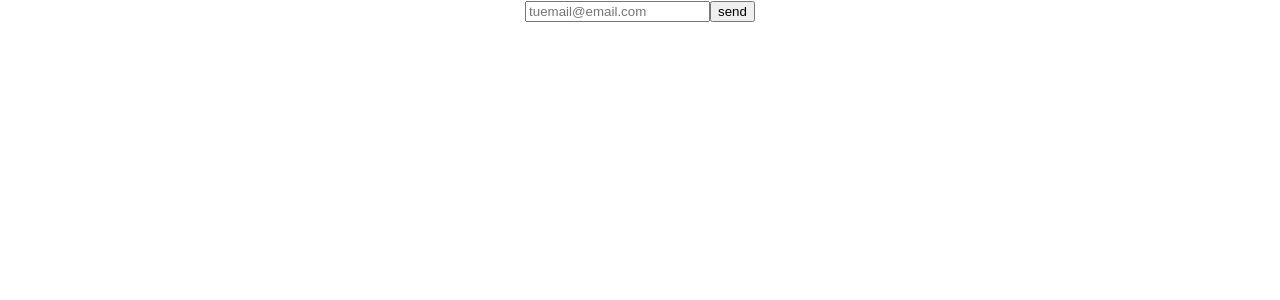
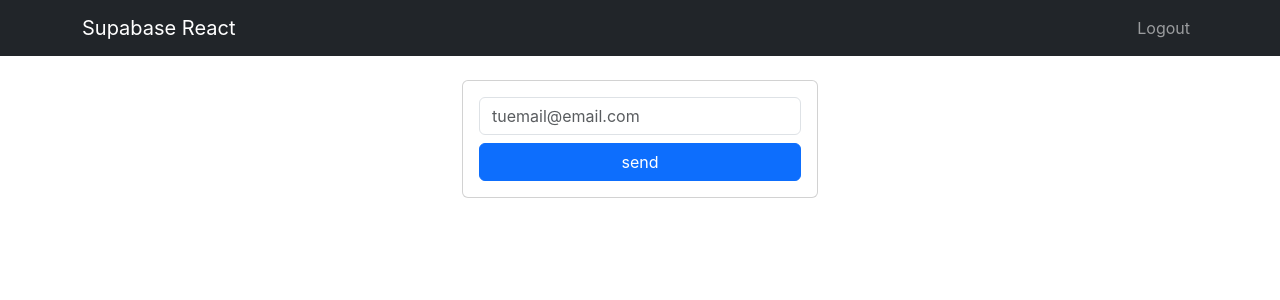
Before and after one commit to Anthonyx82/Anthonyx82.github.io, a React (Create React App) app in the folder SupabaseReactProyect/supabase-react/: page /login in a window 1280 px wide. Shown: the top 300 px of the page. Built offline with nearby package versions, Linux system fonts and the light colour scheme; no server answers.

Commit message:
SUPABASE-REACT - Gestor de tareas

```diff
--- a/SupabaseReactProyect/supabase-react/package.json
+++ b/SupabaseReactProyect/supabase-react/package.json
@@ -9,6 +9,7 @@
     "@testing-library/jest-dom": "^5.17.0",
     "@testing-library/react": "^13.4.0",
     "@testing-library/user-event": "^13.5.0",
+    "bootstrap": "^5.3.3",
     "localforage": "^1.10.0",
     "match-sorter": "^6.3.4",
     "react": "^18.2.0",
@@ -41,5 +42,8 @@
       "last 1 firefox version",
       "last 1 safari version"
     ]
+  },
+  "devDependencies": {
+    "@babel/plugin-proposal-private-property-in-object": "^7.21.11"
   }
 }
--- a/SupabaseReactProyect/supabase-react/src/App.js
+++ b/SupabaseReactProyect/supabase-react/src/App.js
@@ -8,6 +8,8 @@ import NotFound from "./pages/NotFound";
 import { TaskContextProvider } from "./context/TaskContext";
 
 import { supabase } from "./supabase/client";
+
+import Navbar from "./component/Navbar";
 
 function App() {
 
@@ -27,11 +29,14 @@ function App() {
   return (
     <div className="App">
       <TaskContextProvider>
-        <Routes>
-          <Route path="/" element={<Home />} />
-          <Route path="/login" element={<Login />} />
-          <Route path="*" element={<NotFound />} />
-        </Routes>
+        <Navbar />
+        <div className="container">
+          <Routes>
+            <Route path="/" element={<Home />} />
+            <Route path="/login" element={<Login />} />
+            <Route path="*" element={<NotFound />} />
+          </Routes>
+        </div>
       </TaskContextProvider>
     </div>
   );
--- /dev/null
+++ b/SupabaseReactProyect/supabase-react/src/component/Navbar.js
@@ -0,0 +1,24 @@
+import { Link } from "react-router-dom"
+import { supabase } from "../supabase/client"
+
+function Navbar() {
+    return (
+        <nav class="navbar navbar-expand-lg bg-dark navbar-dark">
+            <div class="container">
+                <Link class="navbar-brand" to="/">Supabase React</Link>
+                <button class="navbar-toggler" type="button" data-bs-toggle="collapse" data-bs-target="#navbarNav" aria-controls="navbarNav" aria-expanded="false" aria-label="Toggle navigation">
+                    <span class="navbar-toggler-icon"></span>
+                </button>
+                <div class="collapse navbar-collapse" id="navbarNav">
+                    <ul class="navbar-nav ms-auto">
+                        <li class="nav-item">
+                            <a class="nav-link" href="#!" onClick={async () => await supabase.auth.signOut()}>Logout</a>
+                        </li>
+                    </ul>
+                </div>
+            </div>
+        </nav >
+    )
+}
+
+export default Navbar
--- a/SupabaseReactProyect/supabase-react/src/component/TaskCard.js
+++ b/SupabaseReactProyect/supabase-react/src/component/TaskCard.js
@@ -2,25 +2,26 @@ import { useTasks } from "../context/TaskContext"
 
 function TaskCard({ task }) {
 
-    const {deleteTask} = useTasks()
+    const { deleteTask, updateTask } = useTasks()
 
     const handleDelete = () => {
         deleteTask(task.id)
     }
 
     const handleToggleDone = () => {
-        alert('Completando')
+        updateTask(task.id, { done: !task.done })
     }
     return (
-        <div>
-            <h1>{task.name}</h1>
-            <p>{JSON.stringify(task.done)}</p>
-            <div>
-                <button onClick={() => handleDelete()}>
+        <div className="card card-body">
+            <h1 className="h5">
+                {`${task.id}. ${task.name} ${task.done ? "✅" : "❌"}`}
+            </h1>
+            <div className="ms-auto">
+                <button className="btn btn-danger btn-sm me-1" onClick={() => handleDelete()}>
                     Borrar
                 </button>
-                <button onClick={() => handleToggleDone()}>
-                    Completado
+                <button className="btn btn-secondary btn-sm" onClick={() => handleToggleDone()}>
+                    {`${task.done ? "Pendiente" : "Completado"}`}
                 </button>
             </div>
         </div>
--- a/SupabaseReactProyect/supabase-react/src/component/TaskForm.js
+++ b/SupabaseReactProyect/supabase-react/src/component/TaskForm.js
@@ -11,17 +11,19 @@ function TaskForm() {
     }
 
     return (
-        <div>
-            <form onSubmit={handleSubmit}>
-                <input type="text"
-                    name="taskName"
-                    placeholder="añade una tarea"
-                    onChange={(e) => setTaskName(e.target.value)} />
-                <button disabled={adding}>
+        <form className="card card-body" onSubmit={handleSubmit}>
+            <input type="text"
+                name="taskName"
+                placeholder="añade una tarea"
+                onChange={(e) => setTaskName(e.target.value)}
+                value={taskName}
+                className="form-control mb-2"/>
+            <div className="ms-auto">
+                <button disabled={adding} className="btn btn-primary btn-sm">
                     {adding ? "Guardando..." : "Guardar"}
                 </button>
-            </form>
-        </div>
+            </div>
+        </form>
     )
 }
 
--- a/SupabaseReactProyect/supabase-react/src/component/TaskList.js
+++ b/SupabaseReactProyect/supabase-react/src/component/TaskList.js
@@ -2,13 +2,13 @@ import { useTasks } from "../context/TaskContext"
 import { useEffect } from "react"
 import TaskCard from "./TaskCard"
 
-function TaskList() {
+function TaskList({done = false}) {
 
     const { tasks, getTasks, loading } = useTasks()
 
     useEffect(() => {
-        getTasks()
-    }, [])
+        getTasks(done)
+    }, [done])
 
     function renderTasks() {
         if (loading) {
--- a/SupabaseReactProyect/supabase-react/src/context/TaskContext.js
+++ b/SupabaseReactProyect/supabase-react/src/context/TaskContext.js
@@ -55,7 +55,7 @@ export const TaskContextProvider = ({ children }) => {
     const deleteTask = async (id) => {
         const user = supabase.auth.getUser()
 
-        const { data, error } = await supabase.from('tasks')
+        const { data, error } = await supabase.from("tasks")
             .delete()
             .eq("userid", (await user).data.user.id)
             .eq("id", id)
@@ -69,7 +69,24 @@ export const TaskContextProvider = ({ children }) => {
 
     }
 
-    return <TaskContext.Provider value={{ tasks, getTasks, createTask, adding, loading, deleteTask }}>
+    const updateTask = async (id, updateFields) => {
+        const user = supabase.auth.getUser()
+
+        const { error, data } = await supabase
+            .from("tasks")
+            .update(updateFields)
+            .eq("userid", (await user).data.user.id)
+            .eq("id", id)
+            .select()
+
+        if (error) throw error
+
+        setTasks(
+            tasks.filter(task => task.id != id)
+        )
+    }
+
+    return <TaskContext.Provider value={{ tasks, getTasks, createTask, adding, loading, deleteTask, updateTask }}>
         {children}
     </TaskContext.Provider>
 }
--- a/SupabaseReactProyect/supabase-react/src/index.js
+++ b/SupabaseReactProyect/supabase-react/src/index.js
@@ -1,5 +1,6 @@
 import React from "react";
 import ReactDOM from "react-dom/client";
+import 'bootstrap/dist/css/bootstrap.min.css'
 import "./index.css";
 import App from "./App";
 import {BrowserRouter} from 'react-router-dom'
--- a/SupabaseReactProyect/supabase-react/src/pages/Home.js
+++ b/SupabaseReactProyect/supabase-react/src/pages/Home.js
@@ -1,5 +1,5 @@
 import { supabase } from "../supabase/client"
-import { useEffect } from "react"
+import { useEffect, useState } from "react"
 import { useNavigate } from "react-router-dom"
 import TaskForm from "../component/TaskForm"
 import { useTasks } from "../context/TaskContext"
@@ -7,9 +7,9 @@ import TaskList from "../component/TaskList"
 
 
 function Home() {
-
+    const [showTaskDone, setShowTaskDone] = useState(false)
     const navigate = useNavigate()
-    const {tasks} = useTasks()
+    const { tasks } = useTasks()
 
     useEffect(() => {
         if (!supabase.auth.getUser()) {
@@ -18,13 +18,19 @@ function Home() {
     }, [navigate])
 
     return (
-        <div>
-            Home
+        <div className="row pt-4">
+            <div className="col-md-4 offset-md-4">
+                <TaskForm />
 
-            <button onClick={() => supabase.auth.signOut()}>Logout</button>
+                <header className="d-flex justify-content-between my-3">
+                    <span className="h5">{showTaskDone ? "Tareas completadas" : "Tareas pendientes"}</span>
+                    <button className="btn btn-dark btn-sm" onClick={() => setShowTaskDone(!showTaskDone)}>
+                        {showTaskDone ? "Tareas pendientes" : "Tareas completadas"}
+                    </button>
+                </header>
 
-            <TaskForm />
-            <TaskList />
+                <TaskList done={showTaskDone} />
+            </div>
         </div>
     )
 }
--- a/SupabaseReactProyect/supabase-react/src/pages/Login.js
+++ b/SupabaseReactProyect/supabase-react/src/pages/Login.js
@@ -19,16 +19,19 @@ function Login() {
   };
 
   return (
-    <div>
-      <form onSubmit={handleSubmit}>
+    <div className="row pt-4">
+      <div className="col-md-4 offset-md-4">
+        <form onSubmit={handleSubmit} className="card card-body">
           <input
             type="email"
             name="email"
             placeholder="tuemail@email.com"
             onChange={(e) => setEmail(e.target.value)}
+            className="form-control mb-2"
           />
-        <button>send</button>
+          <button className="btn btn-primary">send</button>
         </form>
+      </div>
     </div>
   );
 }
```
Also changed, not shown: 1 other file (tests, documents, lock files or other folders). Lines whose indentation alone changed are shown as unchanged.
